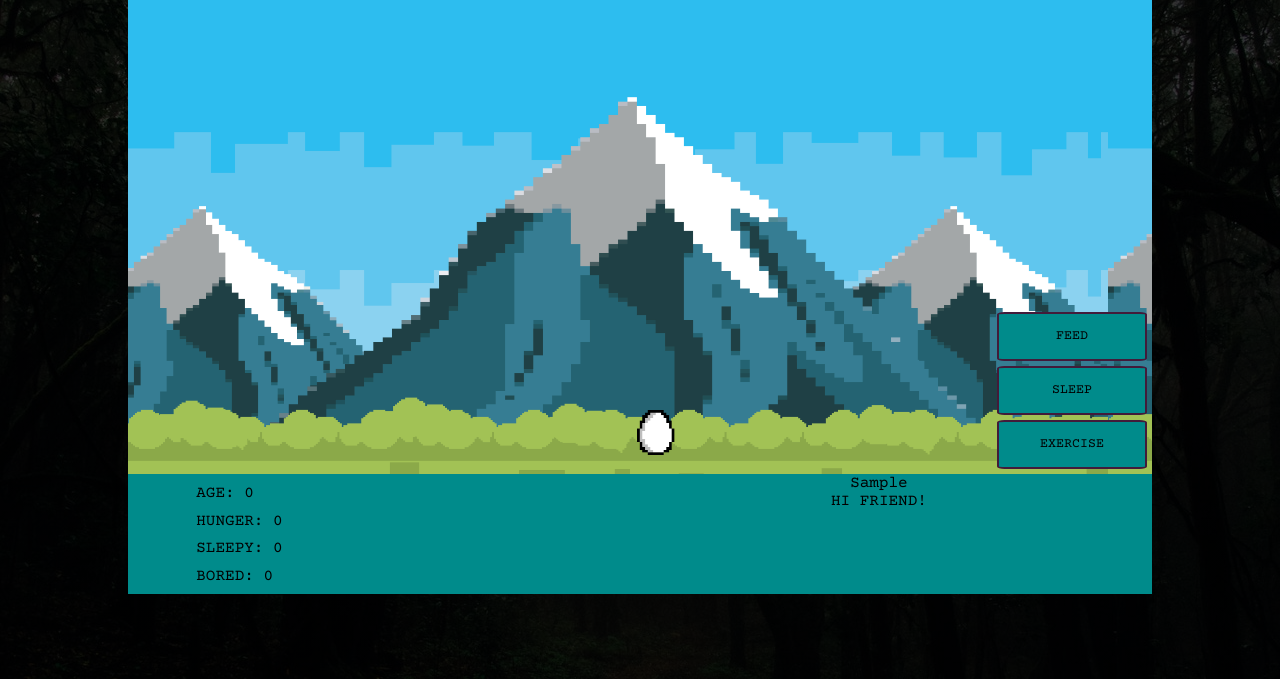
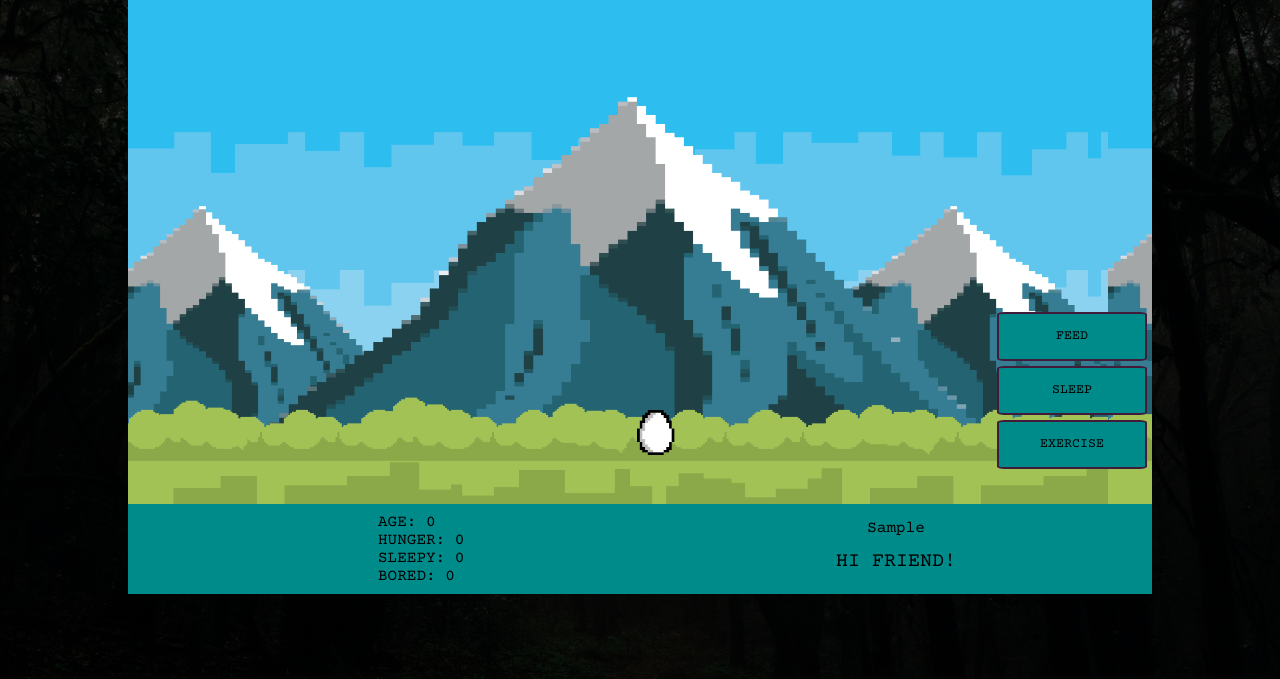
Before and after one commit to jpardike/Toma, a plain HTML site: page index.html in a window 1280 px wide. Both pictures are taken after typing "Sample" into the empty fields and a click on the button "PLAY". Shown: the part 121-800 px from the top of the page. Drawn offline with nearby package versions, Linux system fonts and the light colour scheme.

Commit message:
Adjust styling to game hud

```diff
--- a/css/styles.css
+++ b/css/styles.css
@@ -96,7 +96,7 @@ p {
 .gameplay-hud {
     display: flex;
     width: 100%;
-    height: 20%;
+    height: 15%;
     background-color: darkcyan;
     color: black;
     position: absolute;
@@ -107,23 +107,20 @@ p {
 .info-col {
     display: flex;
     flex-direction: column;
-    width: 40%;
-    justify-content: space-evenly;
+    width: 50%;
+    justify-content: center;
     align-items: flex-start;
-}
-
-.tomagatchi-image {
-    width: 20%;
+    padding: 5px 0px 5px 250px;
 }
 
 .message-center {
-    width: 40%;
+    width: 50%;
+    padding: 15px;
 }
 
-.tomagatchi-image img {
-    margin: auto;
-    width: 100%;
-    height: auto;
+.message-text {
+    padding-top: 13px;
+    font-size: 20px;
 }
 
 .hidden {
```
